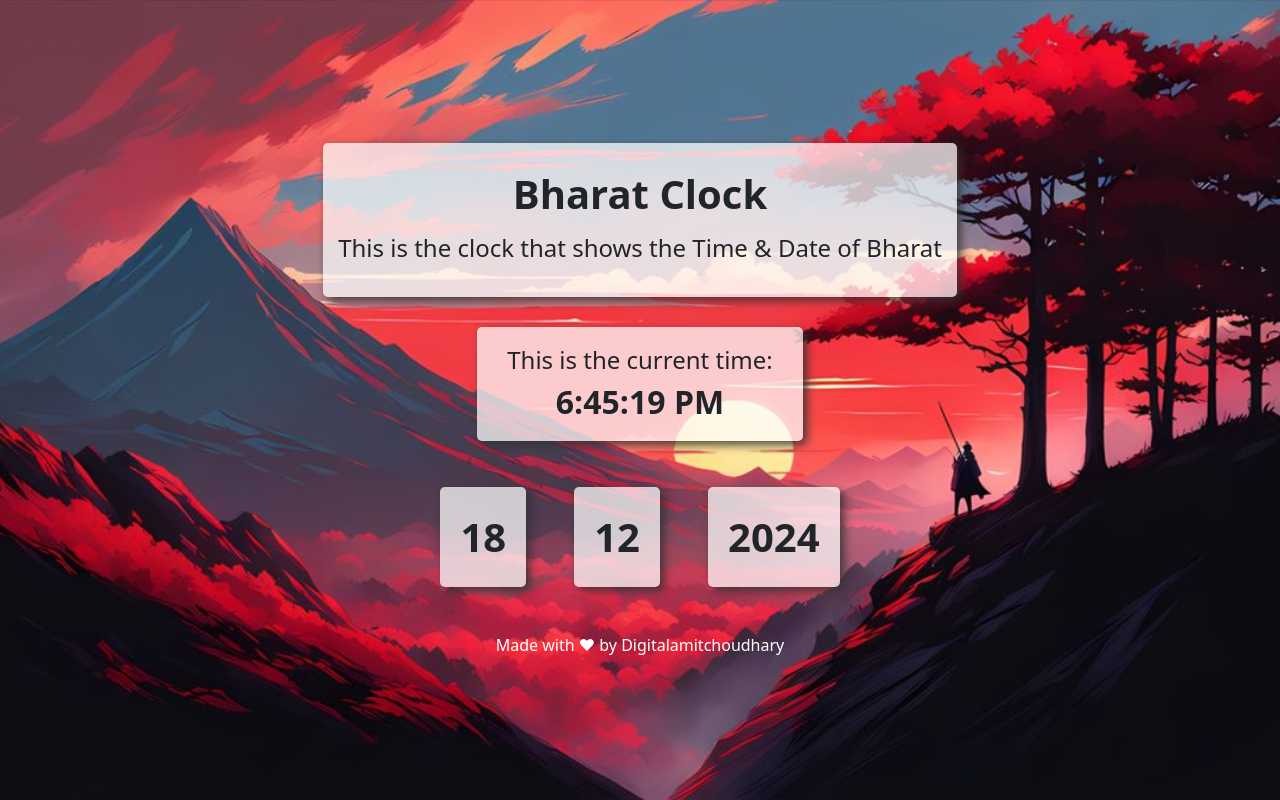
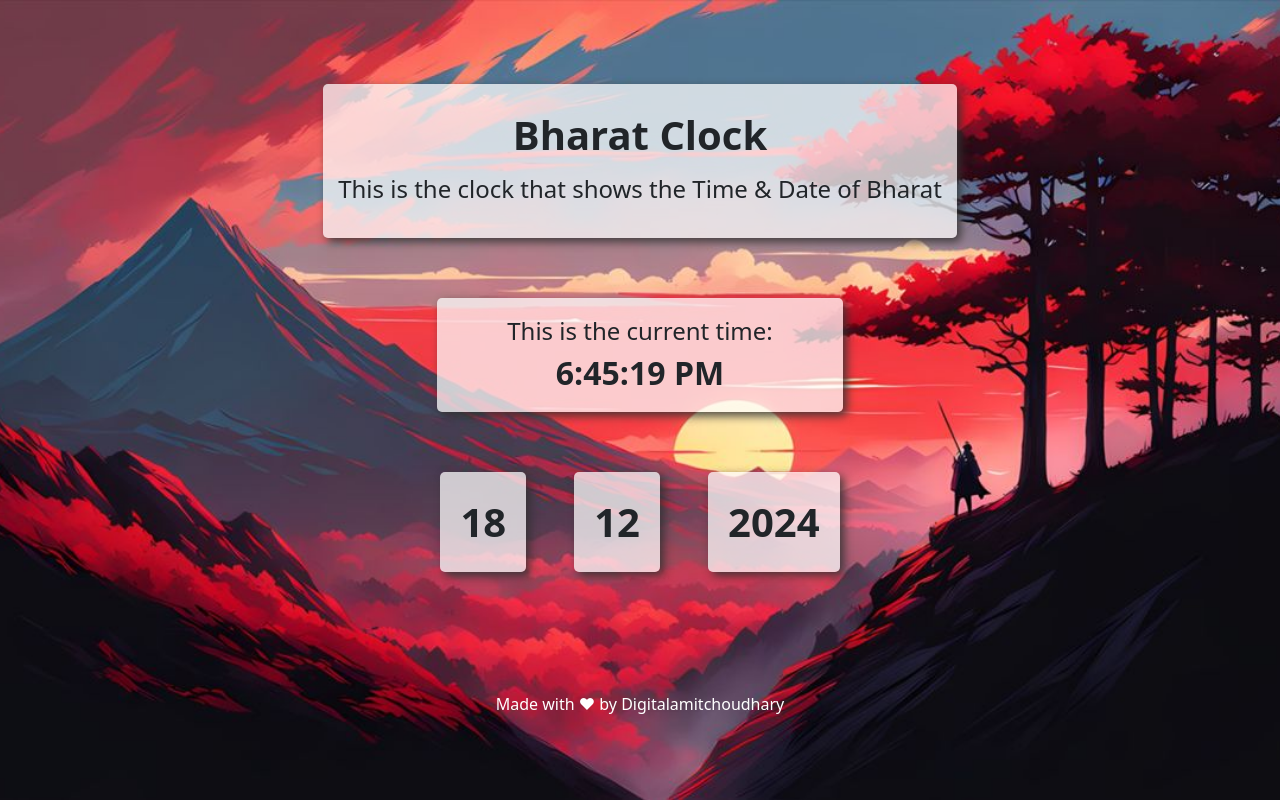
Before and after one commit to digitalamitchoudhary/bharat-clock, a React (Vite) app: page / in a window 1280 px wide. Built offline with nearby package versions, Linux system fonts and the light colour scheme.

Commit message:
bharat Clock done

```diff
--- a/src/App.css
+++ b/src/App.css
@@ -10,7 +10,7 @@
     /* Removes excess content beyond the container */
      display: flex;
      flex-direction: column;
-     gap: 30px;
+     /* gap: 30px; */
     justify-content: center;
     align-items: center;
 }
@@ -20,16 +20,18 @@
     border-radius: 5px;
     background-color:  rgba(255, 255, 255, 0.733);
     box-shadow: 4px 4px 10px 0 rgba(49, 49, 49, 0.87);
+    margin-bottom: 60px;
 
 
 }
 .time{
-    padding: 15px 30px;
+    padding: 15px 70px;
     border-radius: 5px;
     font-size: 80px;
     background-color:  rgba(255, 255, 255, 0.733);
     font-weight: 400;
     box-shadow: 4px 4px 10px 0 rgba(49, 49, 49, 0.87);
+    margin-bottom: 60px;
 
 }
 
@@ -39,5 +41,6 @@
     font-size: 80px;
     background-color:  rgba(255, 255, 255, 0.733);
     box-shadow: 4px 4px 10px 0 rgba(49, 49, 49, 0.87);
+    margin-bottom: 120px;
 
 }
--- a/src/App.jsx
+++ b/src/App.jsx
@@ -14,13 +14,9 @@ function App() {
       <div className="app">
         <div className="watch">  <h1 className="my-3 text-center fw-bold lh-1">Bharat Clock</h1>
           <p className="fs-4 "> This is the clock that shows the Time & Date of Bharat </p>
-        </div>
-
-        <IndiaTime />
-        <div>
-          <IndiaDate />
-        </div>
-         <a className=" text-white text-decoration-none " href="https://zaap.bio/digitalamitchoudhary"> Made with <span >❤</span> by Digitalamitchoudhary
+        </div><IndiaTime />
+        <IndiaDate />
+        <a className=" text-white text-decoration-none " href="https://zaap.bio/digitalamitchoudhary"> Made with <span >❤</span> by Digitalamitchoudhary
         </a>
 
       </div>
```
